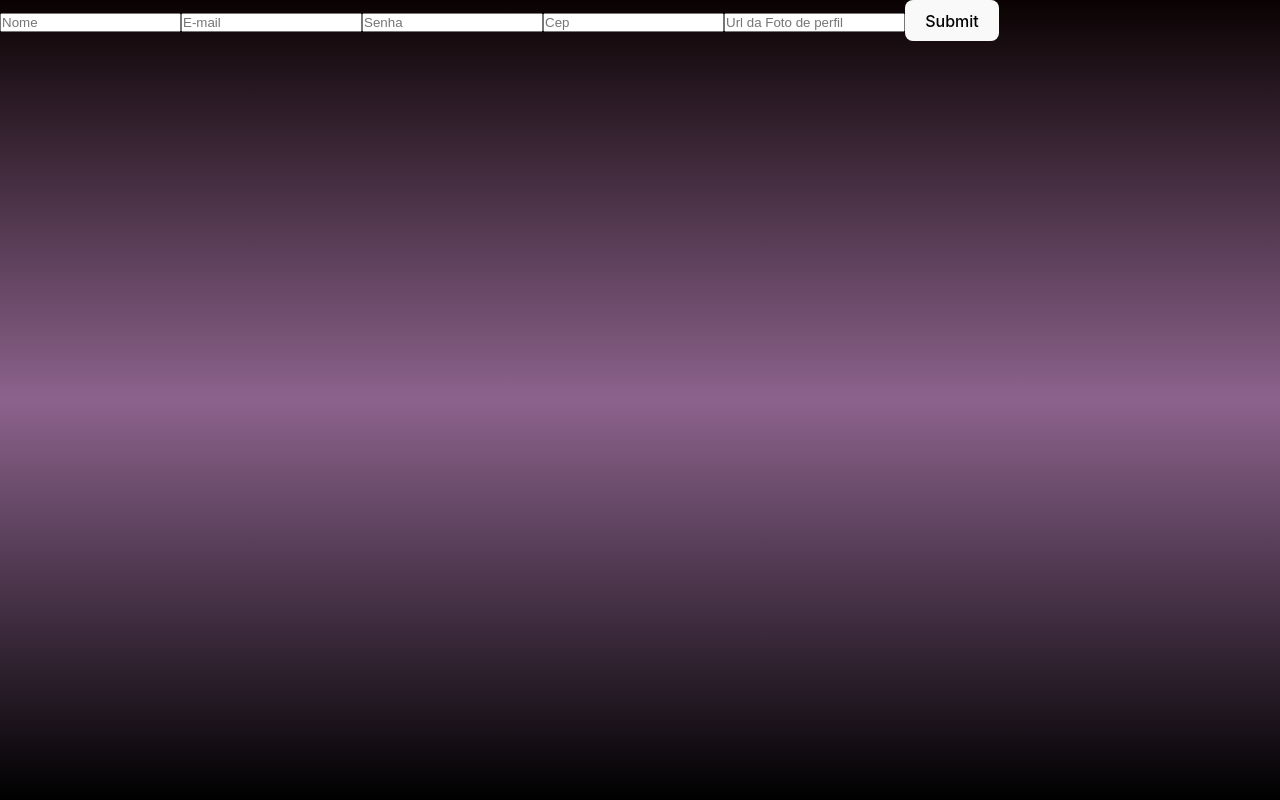
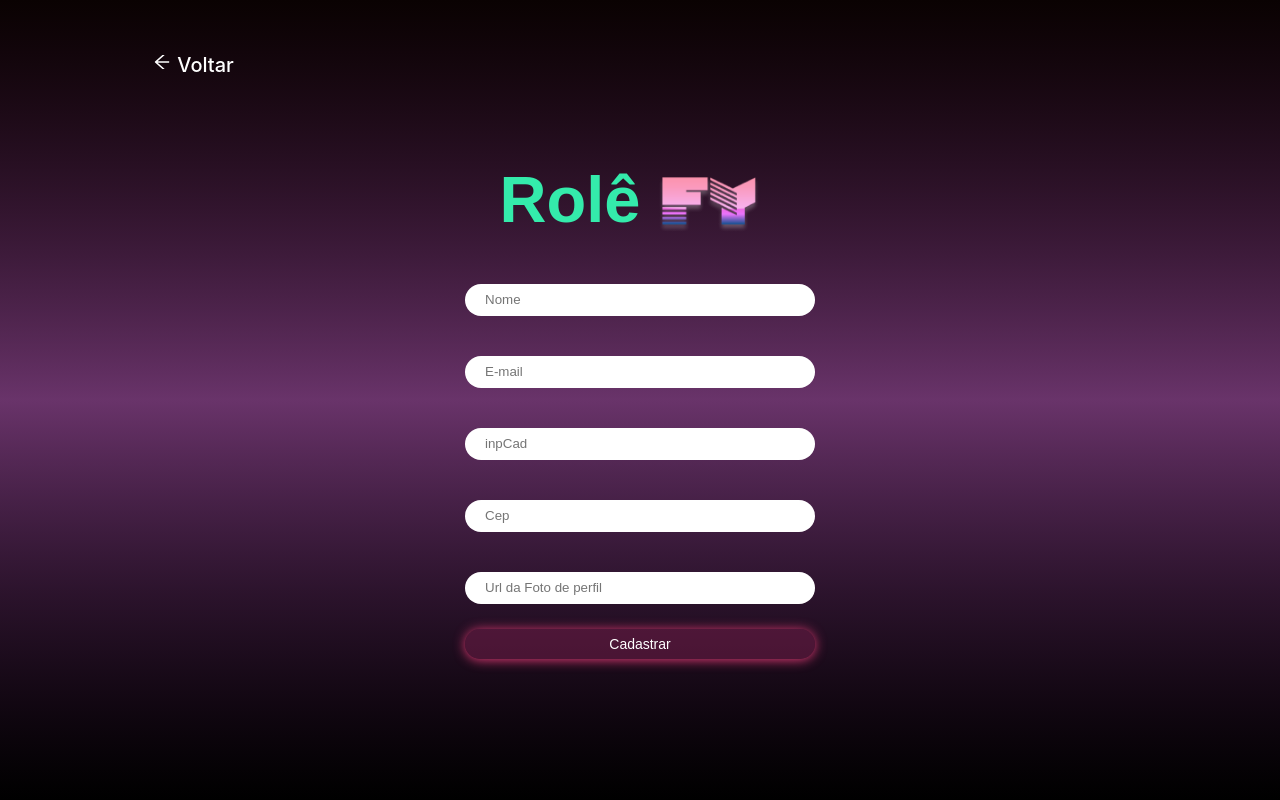
Before and after one commit to grupo-2-projeto-frontend-t12-wesley/rolefy, a React (Vite) app in the folder rolefy/: page /register in a window 1280 px wide. Built offline with nearby package versions, Linux system fonts and the light colour scheme; no server answers.

Commit message:
estilizaçao da PAgina de cadastro e login

```diff
--- a/rolefy/src/Pages/Login/index.tsx
+++ b/rolefy/src/Pages/Login/index.tsx
@@ -6,7 +6,7 @@ import { LoginContext, OnSubmitLoginProps } from "../../context/Login";
 import { formSchemaLogin } from "../../context/Login/validator";
 import { useNavigate } from "react-router-dom";
 import { LoginStyle } from "./login";
-import img from "./logo.png"
+import img from "./logo.png";
 
 function Login() {
   const navigate = useNavigate();
@@ -25,33 +25,43 @@ function Login() {
   }, []);
   return (
     <LoginStyle>
-     <div className="logotipo"><h1 className="letreiroLogo">Rolê</h1><img src={img} alt="Logotipo" className="fy"/></div>
+      <div className="logotipo">
+        <h1 className="letreiroLogo">Rolê</h1>
+        <img src={img} alt="Logotipo" className="fy" />
+      </div>
       <p className="menssagem">O match certo para seu rolê!</p>
       <form className="formularioLogin" onSubmit={handleSubmit(onSubmitLogin)}>
         <h2 className="tipoDeFormulario">Login</h2>
-        {/* <div className="bordaInputs"> */}
+
         <input
           type="text"
           placeholder="E-mail..."
           className="emailInput"
           {...register("email")}
         />
-        {/* </div> */}
-        <span>{errors.email && errors.email.message}</span>
-        {/* <div className="bordaInputs"> */}
+
+        <span className="coloqueSeusDados">
+          {errors.email && errors.email.message}
+        </span>
+
         <input
           type="password"
           placeholder="Senha..."
           className="senhaInput"
           {...register("password")}
         />
-        {/* </div> */}
 
-        <span>{errors.password && errors.password.message}</span>
+        <span className="coloqueSeusDados">
+          {errors.password && errors.password.message}
+        </span>
         <ButonLogin classname="botaoLogin" />
       </form>
-      <p className="menssagemDeCadastresse">ainda não sabe onde achar seu role?</p>
-      <button onClick={() => navigate("/register")} className="registrese">Registre-se</button>
+      <p className="menssagemDeCadastresse">
+        ainda não sabe onde achar seu role?
+      </p>
+      <button onClick={() => navigate("/register")} className="registrese">
+        Registre-se
+      </button>
     </LoginStyle>
   );
 }
--- a/rolefy/src/Pages/Login/login.ts
+++ b/rolefy/src/Pages/Login/login.ts
@@ -32,7 +32,10 @@ button{
     color: #34ebab;
 
 }
-
+.coloqueSeusDados{
+    color: red;
+    font-family: 'Dosis', sans-serif;
+}
 .formularioLogin{
     display: flex;
     justify-content: center;
--- a/rolefy/src/Pages/register/RegisterStyled.ts
+++ b/rolefy/src/Pages/register/RegisterStyled.ts
@@ -1,5 +1,93 @@
 import styled from "styled-components";
 
 export const RegisterStyle = styled.div`
+  display: flex;
+  justify-content: center;
+  align-items: center;
+  flex-direction: column;
+  margin: 0 auto;
+  background-image: linear-gradient(
+    180deg,
+    #0a0202 0%,
+    rgba(90, 31, 91, 0.697917) 50%,
+    #000000 100%
+  );
+  height: 100vh;
+  .formCadastro {
+    display: flex;
+    flex-direction: column;
+    margin: 0 auto;
+  }
+  button {
+    cursor: pointer;
+  }
+  .logotipo {
+    display: flex;
+    margin: 0 auto;
+    justify-content: center;
+    align-items: center;
+  }
+  .fy {
+    width: 140px;
+    margin-top: 20px;
+  }
+
+ .header{
+    display: flex;
+ }
+
+ .voltar{
+    background-color: transparent;
+    color: white;
+    border: none;
+    font-size: 20px;
+    position: absolute;
+    left: 10vw;
+    top: 5vh;
+ }
+  .letreiroLogo {
+    font-size: 65px;
+    color: red;
+    font-family: "Dosis", sans-serif;
+    font-weight: 600;
+    color: #34ebab;
+  }
+  .inpCad {
+    margin: 0 auto;
+    width: 70vw;
+    height: 32px;
+    max-width: 350px;
+    background-color: #ffffff;
+    border: none;
+    border-radius: 20px;
+    padding-left: 20px;
+    margin-top: 25px;
+  }
+
+  .btnCad {
+    display: flex;
+    background-color: rgba(143, 35, 87, 0.4);
+    border: 3px solid rgba(224, 58, 116);
+    box-shadow: 0px 1px 12px rgba(224, 58, 116);
+    border: none;
+    border-radius: 115px;
+    width: 60vw;
+    max-width: 350px;
+    height: 30px;
+    text-align: center;
+    align-items: center;
+    justify-content: center;
+    font-family: "Prompt", sans-serif;
+    font-size: 14px;
+    color: #ffffff;
+    margin: 0 auto;
+    margin-top: 10px;
+  }
+  .coloqueSeusDados {
+    margin: 0 auto;
+    margin-top: 15px;
+    color: red;
+    font-family: "Dosis", sans-serif;
+  }
 
 `
--- a/rolefy/src/Pages/register/index.tsx
+++ b/rolefy/src/Pages/register/index.tsx
@@ -4,6 +4,9 @@ import { useForm } from "react-hook-form";
 import { OnSubmitRegisterProps, RegisterContext } from "../../context/Register";
 import { formSchema } from "../../context/Register/validator";
 import { RegisterStyle } from "./RegisterStyled";
+import img from "./logo.png";
+import { AiOutlineArrowLeft } from "react-icons/ai";
+import { useNavigate } from "react-router-dom";
 
 function Register() {
   const { onSubmitFunction } = useContext(RegisterContext);
@@ -14,51 +17,57 @@ function Register() {
   } = useForm<OnSubmitRegisterProps>({
     resolver: yupResolver(formSchema),
   });
-
+  const navigate = useNavigate();
   return (
     <RegisterStyle>
+      <div className="header">
+        <button onClick={() => navigate("/")} className="voltar">
+          <AiOutlineArrowLeft /> Voltar
+        </button>
+        <div className="logotipo">
+          <h1 className="letreiroLogo">Rolê</h1>
+          <img src={img} alt="Logotipo" className="fy" />
+        </div>
+      </div>
+
       <form onSubmit={handleSubmit(onSubmitFunction)} className="formCadastro">
         <input
           type="text"
           placeholder="Nome"
-          className="Nome"
+          className="inpCad"
           {...register("name")}
         />
-        <span>{errors?.name?.message}</span>
+        <span className="coloqueSeusDados">{errors?.name?.message}</span>
         <input
           type="text"
           placeholder="E-mail"
-          className="email"
+          className="inpCad"
           {...register("email")}
         />
-        <span>{errors?.email?.message}</span>
+        <span className="coloqueSeusDados">{errors?.email?.message}</span>
         <input
           type="text"
-          placeholder="Senha"
-          className="password"
+          placeholder="inpCad"
+          className="inpCad"
           {...register("password")}
         />
-        <span>{errors?.password?.message}</span>
+        <span className="coloqueSeusDados">{errors?.password?.message}</span>
         <input
           type="text"
           placeholder="Cep"
-          className="image"
+          className="inpCad"
           {...register("cep")}
         />
-        <span>{errors?.cep?.message}</span>
+        <span className="coloqueSeusDados">{errors?.cep?.message}</span>
         <input
           type="text"
           placeholder="Url da Foto de perfil"
-          className="imagem"
+          className="inpCad"
           {...register("image")}
         />
-        <span>{errors?.image?.message}</span>
-        <button
-          type="submit"
-          placeholder="botaoSubmitCad"
-          className="btnEnviar"
-        >
-          Submit
+        <span className="coloqueSeusDados">{errors?.image?.message}</span>
+        <button type="submit" placeholder="botaoSubmitCad" className="btnCad">
+          Cadastrar
         </button>
       </form>
     </RegisterStyle>
```
Also changed, not shown: rolefy/src/Pages/register/logo.png (added). Lines whose indentation alone changed are shown as unchanged.
